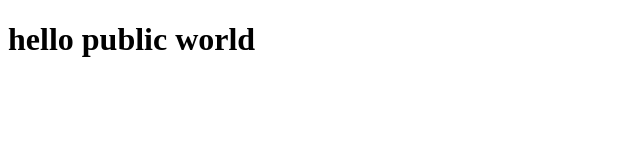
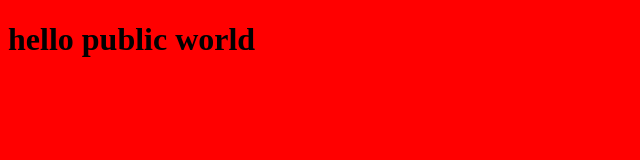
Before and after one commit to tanishqq1/project3, a plain HTML site: page index.html in a window 1280 px wide. Shown: the whole page, without its empty margins (0-640 px from the left). Drawn offline with Linux system fonts and the light colour scheme.

Commit message:
added style

```diff
--- a/index.html
+++ b/index.html
@@ -6,7 +6,7 @@
     <meta http-equiv="X-UA-Compatible" content="IE=edge">
     <meta name="viewport" content="width=device-width, initial-scale=1.0">
     <title>Document</title>
-</head>
+    <link rel="stylesheet" href="style.css"> </head>
 
 <body>
 
--- /dev/null
+++ b/style.css
@@ -0,0 +1,3 @@
+body {
+    background-color: red;
+}
```
